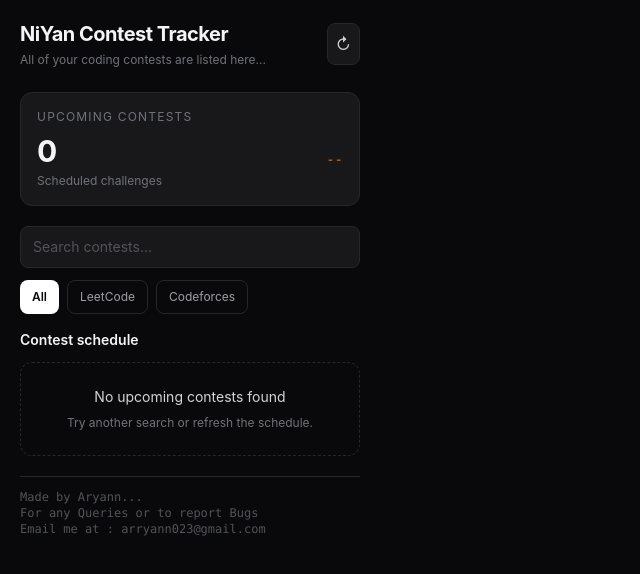
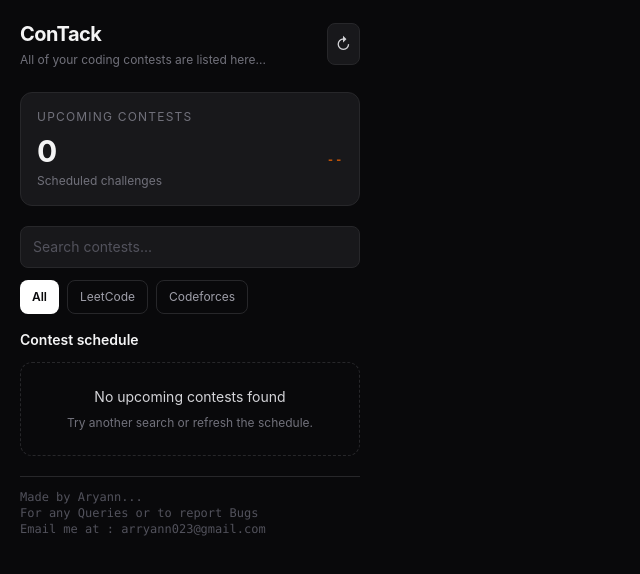
Before and after one commit to Aarryannn/ContestTracker, a website built with Vite: page NIYAN/popup.html in a window 1280 px wide. Shown: the whole page, without its empty margins (0-640 px from the left). Built offline with nearby package versions, Linux system fonts and the light colour scheme; some packages are replaced by stand-ins of ours; no server answers.

```diff
--- a/NIYAN/popup.html
+++ b/NIYAN/popup.html
@@ -4,7 +4,7 @@
 <head>
   <meta charset="UTF-8">
   <meta name="viewport" content="width=device-width, initial-scale=1.0">
-  <title>NiYan Contest Tracker</title>
+  <title>ConTrack</title>
   <link rel="stylesheet" href="popup.css">
   <script src="popup.js" defer></script>
 </head>
@@ -13,7 +13,7 @@
   <div class="p-5">
     <header class="mb-6 flex items-center justify-between">
       <div>
-        <h1 class="text-xl font-bold tracking-tight">NiYan Contest Tracker</h1>
+        <h1 class="text-xl font-bold tracking-tight">ConTack</h1>
         <p class="mt-1 text-xs text-zinc-500">All of your coding contests are listed here...</p>
       </div>
 
```
Also changed, not shown: NIYAN/manifest.json, 1 other file.
